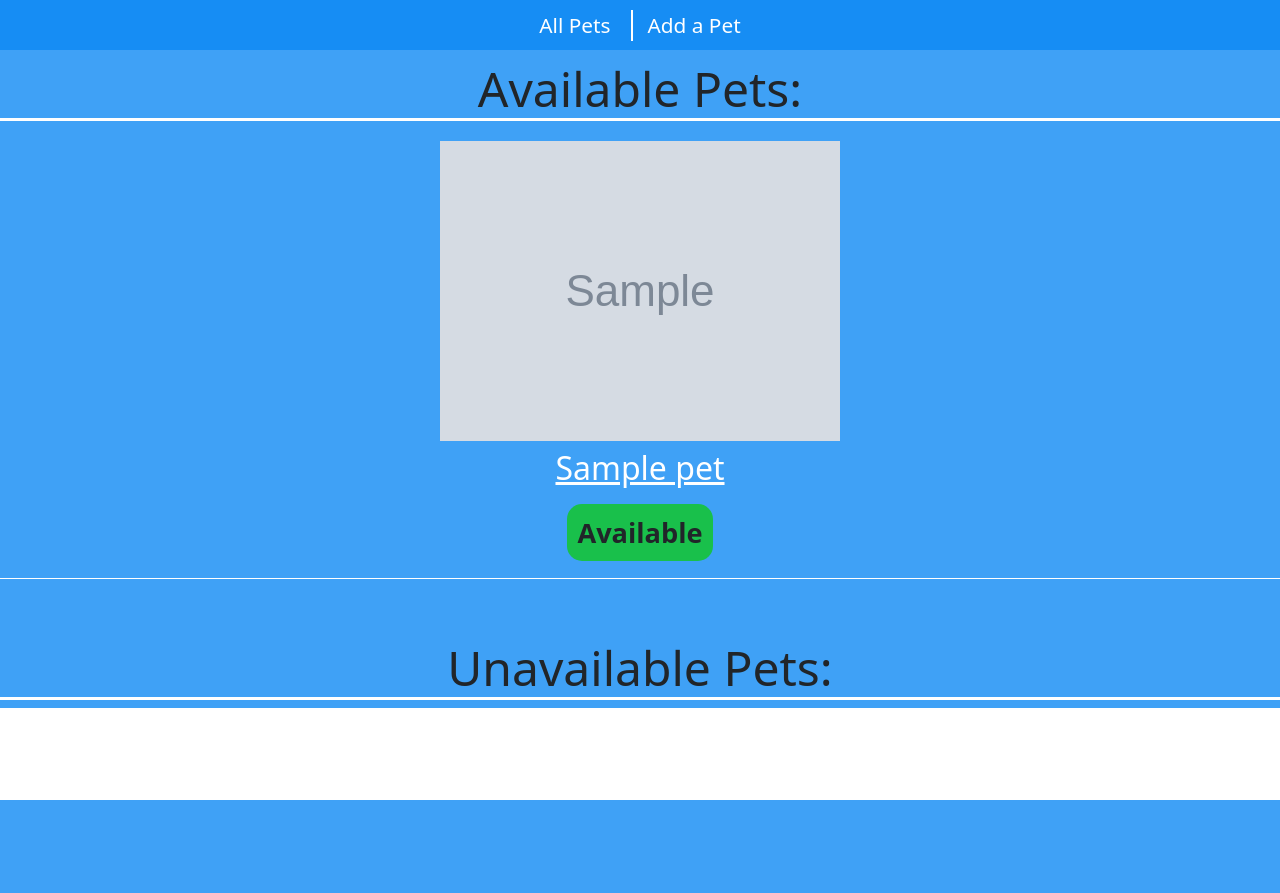
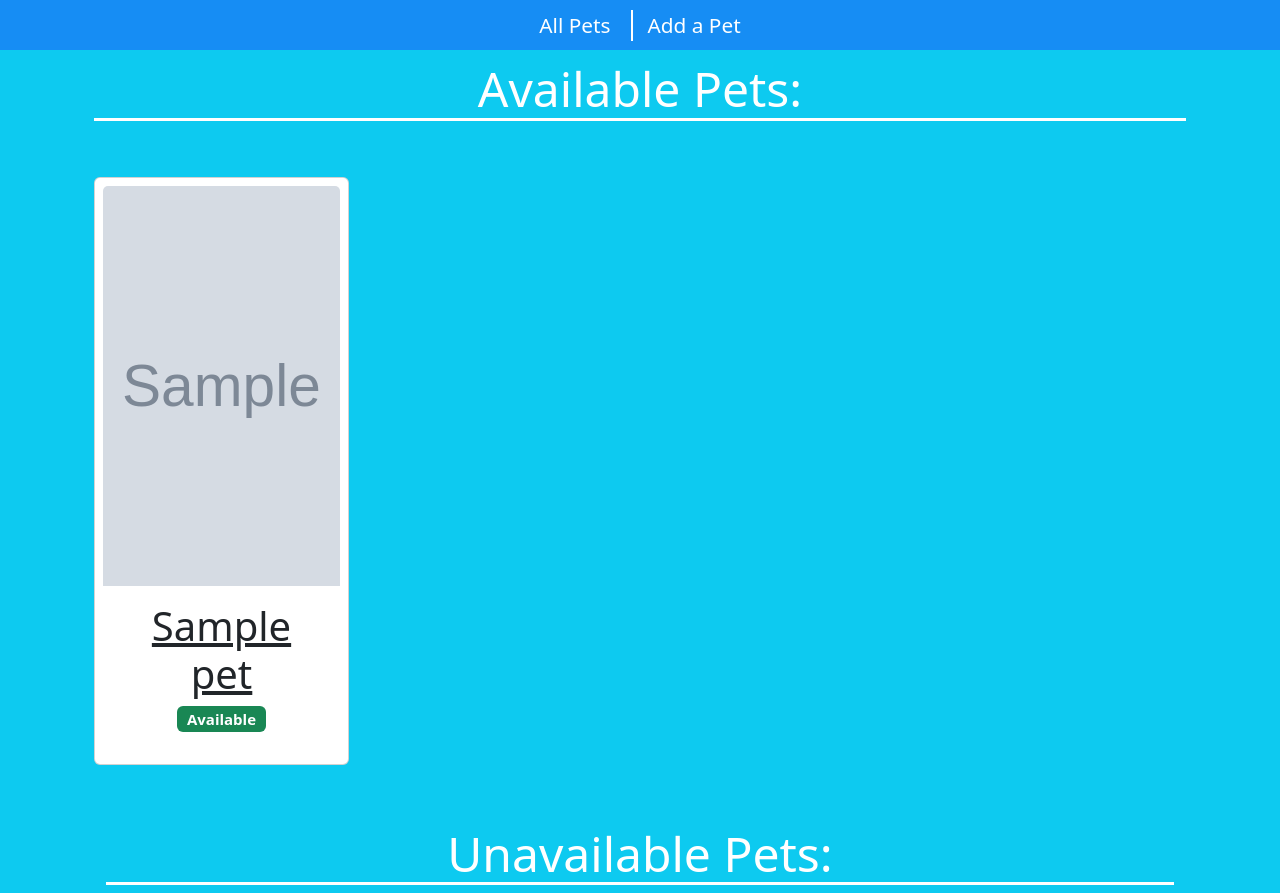
Before and after one commit to benlemus/adopt_a_pet, a Flask app: page / in a window 1280 px wide; the page is wider, and only the part inside the window is pictured. Before the commit the page ends 800 px from the top of that part, so only its background shows below. Run offline with Flask 3, Linux system fonts and the light colour scheme; tables that the repository leaves empty hold one stand-in row (values such as "Sample post"); grey boxes marked "Sample" are stand-in pictures.

Commit message:
added more pets to seed.py file, updated home page with Bootstrap classes

```diff
--- a/static/style.css
+++ b/static/style.css
@@ -16,6 +16,7 @@ body {
   height: 50px;
   position: fixed;
   background-color: rgb(22, 141, 244);
+  z-index: 5;
 }
 
 .navbar_items {
@@ -36,54 +37,16 @@ body {
   padding-left: 15px;
 }
 
-.page_container {
-  background-color: rgb(63, 161, 246);
-  width: 100%;
-  display: flex;
-  justify-content: center;
-}
-
 .page_title {
+  color: white;
   margin-top: 60px;
   border-bottom: 3px solid white;
   font-size: 3rem;
   text-align: center;
 }
 
-.pet_home_img {
-  max-width: 100%;
-  height: auto;
-  max-height: 500px;
-  min-height: 300px;
+.pet_img {
+  width: 400px;
+  height: 400px;
+  object-fit: cover;
 }
-
-.pet {
-  text-align: center;
-  border-bottom: 1px solid white;
-  width: 100rem;
-  margin-top: 20px;
-  padding-bottom: 20px;
-}
-
-.pet_name_home {
-  color: white;
-  font-size: 2rem;
-}
-
-.available {
-  background-color: rgb(25, 192, 75);
-  padding: 10px;
-  border-radius: 15px;
-  font-size: 1.7rem;
-}
-
-.unavailable {
-  background-color: rgb(187, 80, 80);
-  padding: 10px;
-  border-radius: 15px;
-  font-size: 1.7rem;
-}
-
-.pet h1 {
-  padding-bottom: 15px;
-}
--- a/templates/base.html
+++ b/templates/base.html
@@ -10,7 +10,7 @@
       rel="stylesheet"
     />
   </head>
-  <body>
+  <body class="bg-info">
     <nav id="navbar">
       <div class="navbar_items">
         <a href="/" class="center_item">All Pets</a>
--- a/templates/home_page.html
+++ b/templates/home_page.html
@@ -2,31 +2,47 @@
 
 <!-- content -->
 {% block content %} {% if pets %}
-<div class="page_container">
-  <div id="pets_container">
+<div class="container">
+  <div class="container-fluid">
+    <!-- TODO: eventually switch off page_title class. will need to impliment bootstrap navbar for spacing.-->
     <h2 class="page_title">Available Pets:</h2>
-    {% for pet in pets if pet.available %}
-    <div class="pet" id="pet_available">
-      <div class="img_container">
-        <img class="pet_home_img" src="{{pet.photo_url}}" alt="" />
+    <div class="row">
+      {% for pet in pets if pet.available %}
+      <div class="col-sm-6 col-lg-3">
+        <div class="card text-center p-2 mt-5">
+          <img src="{{pet.photo_url}}" alt="" class="card-img-top pet_img" />
+          <div class="card-body">
+            <h1>
+              <a href="/{{pet.id}}" class="card-title">{{pet.name}}</a>
+            </h1>
+            <h5><b class="badge text-bg-success">Available</b></h5>
+          </div>
+        </div>
       </div>
-      <h1><a href="/{{pet.id}}" class="pet_name_home">{{pet.name}}</a></h1>
-      <h2><b class="available">Available</b></h2>
+      {% endfor %}
     </div>
-    {% endfor %}
-    <h2 class="page_title">Unavailable Pets:</h2>
-    {% for pet in pets if not pet.available %}
-    <div class="pet" id="pet_unavailable">
-      <div class="img_container">
-        <img class="pet_home_img" src="{{pet.photo_url}}" alt="" />
+
+    <div class="container-fluid">
+      <!-- TODO: eventually switch off page_title class. will need to impliment bootstrap navbar for spacing.-->
+      <h2 class="page_title">Unavailable Pets:</h2>
+      <div class="row">
+        {% for pet in pets if not pet.available %}
+        <div class="col-sm-6 col-xl-3">
+          <div class="card text-center p-2 mt-5">
+            <img src="{{pet.photo_url}}" alt="" class="card-img-top pet_img" />
+            <div class="card-body">
+              <h1>
+                <a href="/{{pet.id}}" class="card-title">{{pet.name}}</a>
+              </h1>
+              <h5><b class="badge text-bg-danger">Unavailable</b></h5>
+            </div>
+          </div>
+        </div>
+        {% endfor %}
       </div>
-      <h1><a href="/{{pet.id}}" class="pet_name_home">{{pet.name}}</a></h1>
-      <h2><b class="unavailable">Unavailable</b></h2>
     </div>
-    {% endfor %}
   </div>
   {% else %}
   <h2>Currently No Pets</h2>
-  {% endif %}
+  {% endif %} {% endblock %}
 </div>
-{% endblock %}
```
Also changed, not shown: seed.py (+17 -2 lines), templates/add_pet.html (+8 -6 lines).
